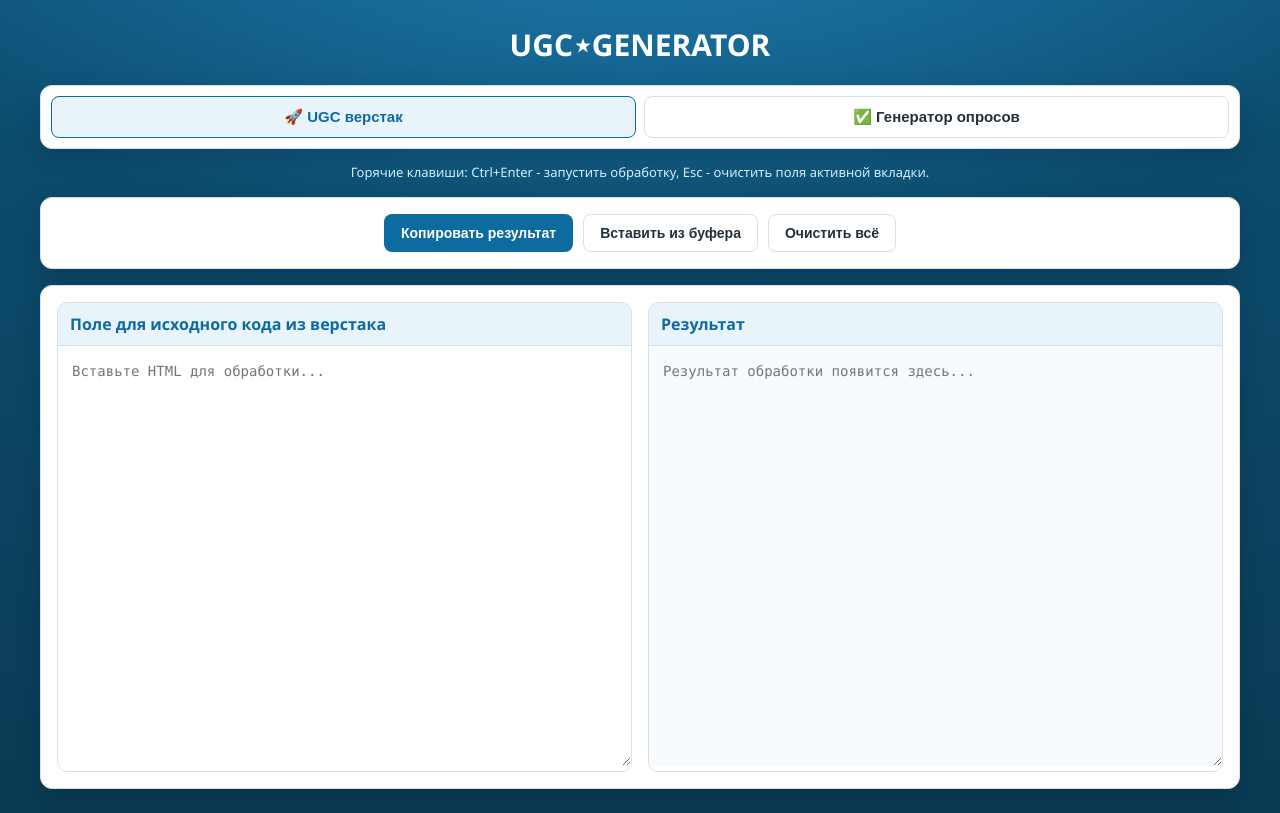
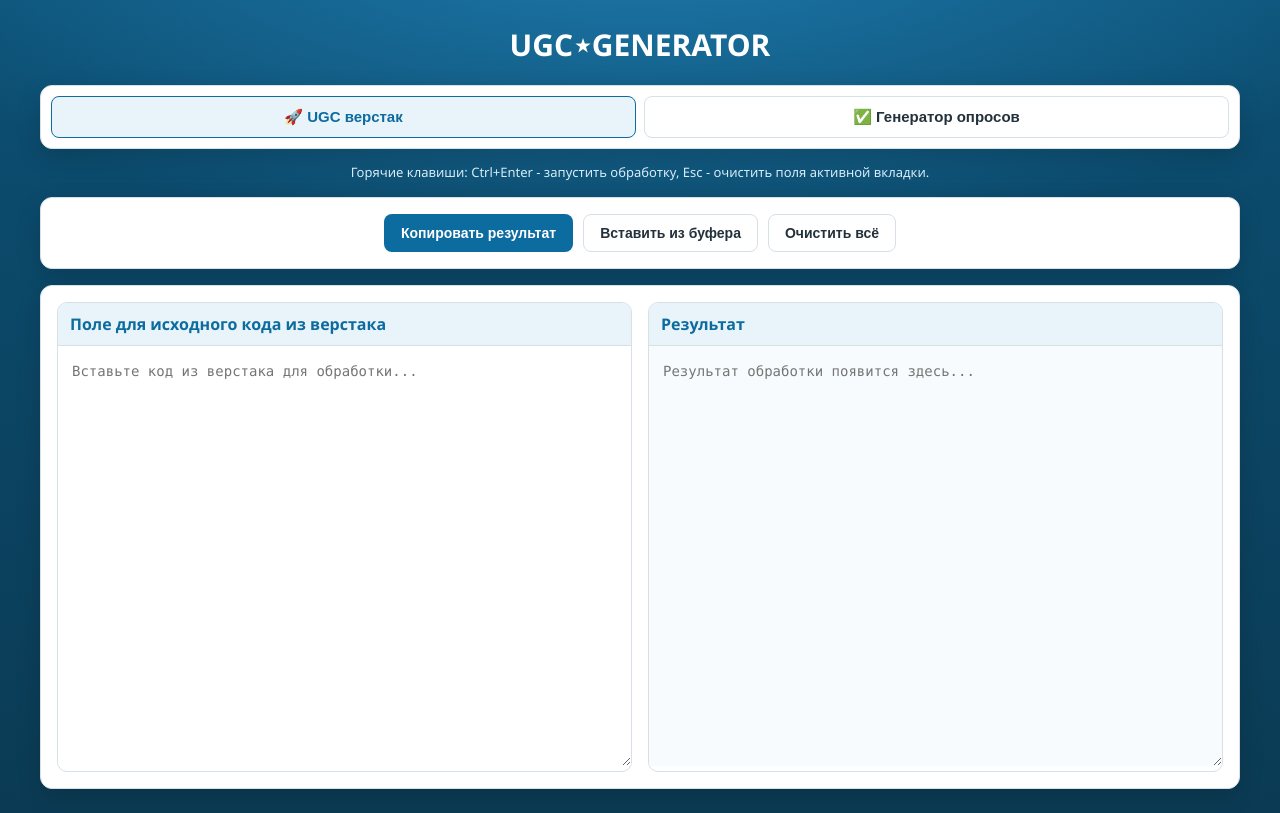
Before and after one commit to mishaorcas/ugcgenerator, a Flask app: page / in a window 1280 px wide. Run offline with Flask 3, Linux system fonts and the light colour scheme.

Commit message:
Update index.html

```diff
--- a/templates/index.html
+++ b/templates/index.html
@@ -324,7 +324,7 @@
                 <article class="editor">
                     <div class="editor-header">Поле для исходного кода из верстака</div>
                     <label for="inputText" class="sr-only">Поле для исходного кода из верстака</label>
-                    <textarea id="inputText" spellcheck="false" placeholder="Вставьте HTML для обработки..."></textarea>
+                    <textarea id="inputText" spellcheck="false" placeholder="Вставьте код из верстака для обработки..."></textarea>
                 </article>
                 <article class="editor">
                     <div class="editor-header">Результат</div>
```
